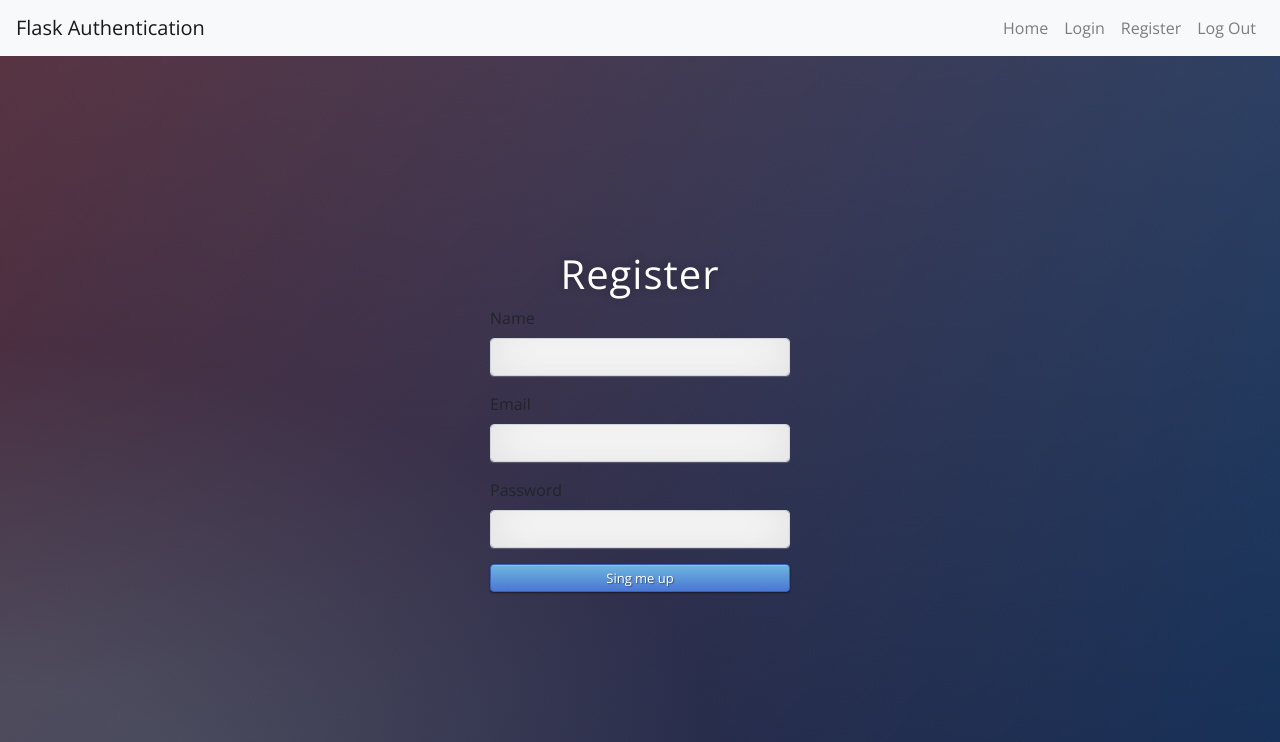
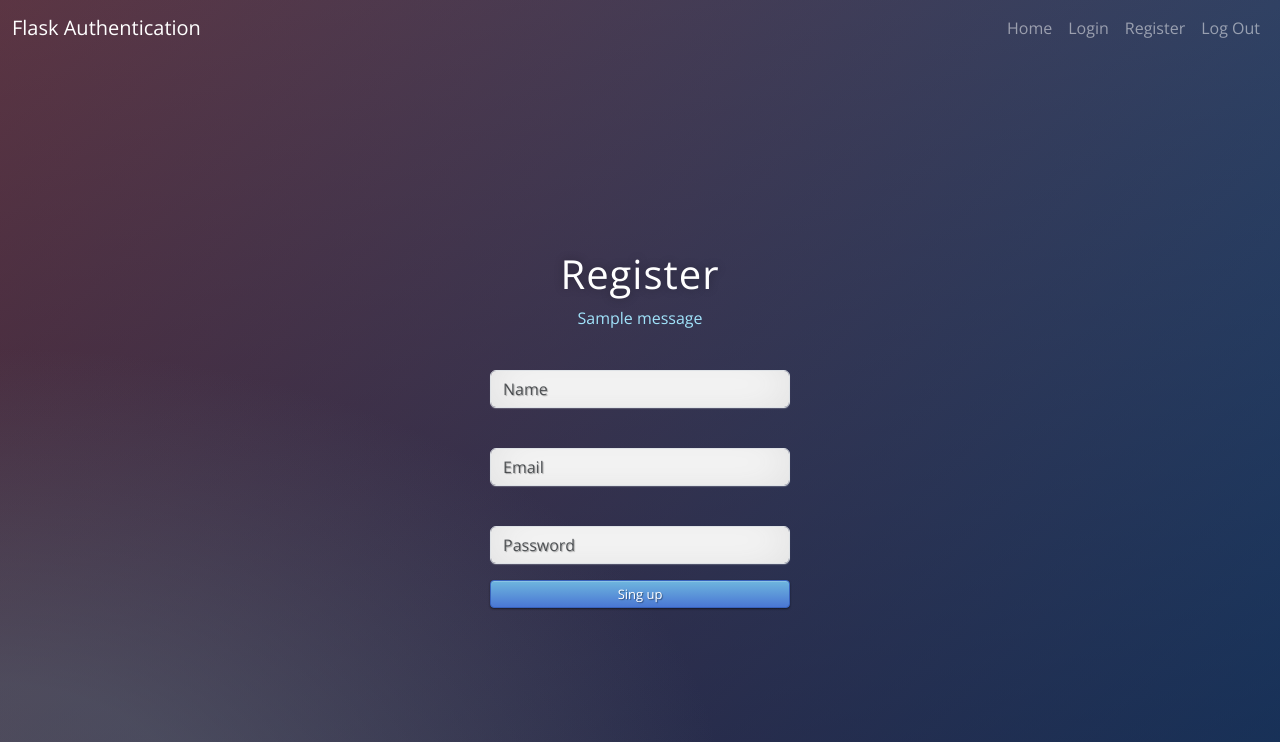
Before and after one commit to RockPiryt/Authentication_page, a Flask app: page /register in a window 1280 px wide. Shown: the top 742 px of the page. Run offline with Flask 3, Linux system fonts and the light colour scheme; one stand-in notice (Sample message) is shown; some libraries are stand-ins or nearby versions.

Commit message:
'RockPiryt' - add flash message, style changes
- Add flash messages to inform user about status or errors.

- Change FlaskForms - add PasswordField and EmailField, add placeholders,

- Add a Bootswatch theme.

```diff
--- a/main.py
+++ b/main.py
@@ -3,7 +3,7 @@ from werkzeug.security import generate_password_hash, check_password_hash
 from flask_sqlalchemy import SQLAlchemy
 from flask_login import UserMixin, login_user, LoginManager, login_required, current_user, logout_user
 from flask_wtf import FlaskForm
-from wtforms import StringField, SubmitField
+from wtforms import StringField, SubmitField, PasswordField, EmailField
 from wtforms.validators import DataRequired
 from flask_bootstrap import Bootstrap5
 
@@ -14,6 +14,7 @@ bootstrap = Bootstrap5(app)
 app.config['SECRET_KEY'] = 'any-secret-key-you-like'  # Session
 app.config['SQLALCHEMY_DATABASE_URI'] = 'sqlite:///users.db'
 app.config['SQLALCHEMY_TRACK_MODIFICATIONS'] = False
+app.config['BOOTSTRAP_BOOTSWATCH_THEME'] = 'pulse'
 db = SQLAlchemy(app)
 app.app_context().push()
 
@@ -39,16 +40,16 @@ class User(UserMixin, db.Model):
 
 
 class RegisterForm(FlaskForm):
-    name = StringField(label="Name", validators=[DataRequired()])
-    email = StringField(label="Email", validators=[DataRequired()])
-    password = StringField(label="Password", validators=[DataRequired()])
-    submit = SubmitField(label="Sing me up")
+    name = StringField(label=" ", validators=[DataRequired()], render_kw={"placeholder":"Name"})
+    email = EmailField(label=" ", validators=[DataRequired()], render_kw={"placeholder":"Email"})
+    password = PasswordField(label=" ", validators=[DataRequired()], render_kw={"placeholder":"Password"})
+    submit = SubmitField(label="Sing up")
 
 
 class LoginForm(FlaskForm):
-    email = StringField(label="Email", validators=[DataRequired()])
-    password = StringField(label="Password", validators=[DataRequired()])
-    submit = SubmitField(label="Let me in.")
+    email = EmailField(label=" ", validators=[DataRequired()], render_kw={"placeholder":"Email"})
+    password = PasswordField(label=" ", validators=[DataRequired()], render_kw={"placeholder":"Password"})
+    submit = SubmitField(label="Log in")
 
 
 @app.route('/')
@@ -69,10 +70,15 @@ def register():
         form_email = register_form.email.data
         form_password = register_form.password.data
 
+        #Check if user exists in database
+        existing_user =  User.query.filter_by(email=form_email).first()
+        if existing_user:
+            flash("You have already signed up with that email, log in please! ")
+            return redirect(url_for("login"))
+
         # Hash and salt password
         hash_salted_password = generate_password_hash(
             password=form_password, method="pbkdf2:sha256", salt_length=8)
-        # only_password= hash_salted_password.split("$")[2]
         new_user = User(
             name=form_name,
             email=form_email,
@@ -103,28 +109,32 @@ def login():
 
         # Find user in database by email, which is unique
         user = User.query.filter_by(email=login_form_email).first()
-        print(user.password)
-        print(login_form_password)
 
-        # Check password from database against entered password
-        if check_password_hash(user.password, login_form_password):
+        #User with that email doesn't exist
+        if not user:
+            flash("That email does not exist. Please try again.")
+            return redirect(url_for("login"))
+        # Password incorrect
+        if not check_password_hash(user.password, login_form_password):
+            flash("Password incorrect. Please try again.")
+            return redirect(url_for("login"))
+        else:
             login_user(user)
             return redirect(url_for("secrets"))
+
+        # # Check password from database against entered password
+        # if check_password_hash(user.password, login_form_password):
+        #     login_user(user)
+        #     return redirect(url_for("secrets"))
     return render_template("login_flaskform.html", html_login_form=login_form)
 
 
 @app.route('/secrets')
 @login_required
 def secrets():
-
-    # Get information from request (redirecting from register)
-    current_user_name = request.args.get("html_user_name")
-    # Search user in database using name from request
-    current_user_object = User.query.filter_by(name=current_user_name).first()
-
-    # After login we have current_user proxy
-    name_login_current_user = current_user.name
-    return render_template("secrets.html", html_current_user_name=name_login_current_user, html_current_user_object=current_user_object)
+    '''Show file to download'''
+    flash("Logged in successfully")
+    return render_template("secrets.html", html_current_user=current_user)
 
 
 @app.route('/logout')
@@ -141,3 +151,16 @@ def download():
 
 if __name__ == "__main__":
     app.run(debug=True)
+
+
+# #------------------------Route without login_required - use request method
+# @app.route('/secrets')
+# def secrets():
+
+#     # Get information from request (redirecting from register)
+#     user_name = request.args.get("html_user_name")
+#     # Search user in database using name from request
+#     user_object = User.query.filter_by(name=user_name).first()
+#     user_object_email = user_object.email
+
+#     return render_template("secrets.html",html_object_email=user_object_email)
--- a/static/css/styles.css
+++ b/static/css/styles.css
@@ -17,7 +17,7 @@ body {
 	width: 100%;
 	height:100%;
 	font-family: 'Open Sans', sans-serif;
-	background: #092756;
+	background: #3f3f6d;
 	background: -moz-radial-gradient(0% 100%, ellipse cover, rgba(104,128,138,.4) 10%,rgba(138,114,76,0) 40%),-moz-linear-gradient(top,  rgba(57,173,219,.25) 0%, rgba(42,60,87,.4) 100%), -moz-linear-gradient(-45deg,  #670d10 0%, #092756 100%);
 	background: -webkit-radial-gradient(0% 100%, ellipse cover, rgba(104,128,138,.4) 10%,rgba(138,114,76,0) 40%), -webkit-linear-gradient(top,  rgba(57,173,219,.25) 0%,rgba(42,60,87,.4) 100%), -webkit-linear-gradient(-45deg,  #670d10 0%,#092756 100%);
 	background: -o-radial-gradient(0% 100%, ellipse cover, rgba(104,128,138,.4) 10%,rgba(138,114,76,0) 40%), -o-linear-gradient(top,  rgba(57,173,219,.25) 0%,rgba(42,60,87,.4) 100%), -o-linear-gradient(-45deg,  #670d10 0%,#092756 100%);
@@ -29,6 +29,7 @@ body {
 a {
     text-decoration: none;
     text-align: center;
+	color:#b8598c;
 }
 p {
     color: #ee6f57;
@@ -69,3 +70,8 @@ input {
 	transition: box-shadow .5s ease;
 }
 input:focus { box-shadow: inset 0 -5px 45px rgba(100,100,100,0.4), 0 1px 1px rgba(255,255,255,0.2); }
+
+.message {
+	color: #a1e3fb;
+    text-align: center;
+}
--- a/templates/base.html
+++ b/templates/base.html
@@ -7,12 +7,15 @@
     <meta name="viewport" content="width=device-width, initial-scale=1">
     <title>Flask Authentication</title>
     <link rel="stylesheet" href="https://stackpath.bootstrapcdn.com/bootstrap/4.5.2/css/bootstrap.min.css">
+    {% block styles %}
+    {{ bootstrap.load_css() }}
+    {% endblock %}
     <link rel="stylesheet" href="{{ url_for('static', filename='css/styles.css')}}">
 </head>
 
 <body>
-
-<nav class="navbar navbar-expand-lg navbar-light bg-light">
+<div class="container-fluid">
+  <nav class="navbar navbar-expand-lg navbar-dark ">
     <a class="navbar-brand" href="/">Flask Authentication</a>
     <div class="collapse navbar-collapse">
       <ul class="navbar-nav ml-auto">
@@ -31,11 +34,13 @@
           <a class="nav-link" href="{{ url_for('logout') }}">Log Out</a>
         </li>
       </ul>
+    </div>
+  </nav>
+</div>
 
 
-  </div>
-</nav>
        {% block content %}
+
        {% endblock %}
 </body>
 
--- /dev/null
+++ b/templates/flash_message_base.html
@@ -0,0 +1,7 @@
+{% with messages = get_flashed_messages() %}
+    {% if messages %}
+            {% for message in messages %}
+                <p class="message">{{ message }}</p>
+            {% endfor %}
+    {% endif %}
+{% endwith %}
--- a/templates/login_flaskform.html
+++ b/templates/login_flaskform.html
@@ -2,8 +2,10 @@
 {% block content %}
 {% from 'bootstrap5/form.html' import render_form %}
 
+
 <div class="box">
     <h1>Login</h1>
+    {% include "flash_message_base.html" %}
 
     {{ render_form(html_login_form) }}
 </div>
--- a/templates/register_flaskform.html
+++ b/templates/register_flaskform.html
@@ -1,10 +1,13 @@
 {% extends "base.html" %}
 {% from 'bootstrap5/form.html' import render_form %}
+
 
 {% block content %}
 
 <div class="box">
 	<h1>Register</h1>
+    {% include "flash_message_base.html" %}
+
     {{ render_form(html_register_form) }}
 </div>
 
```
Also changed, not shown: templates/secrets.html (+5 -3 lines), instance/users.db. Lines whose indentation alone changed are shown as unchanged.
